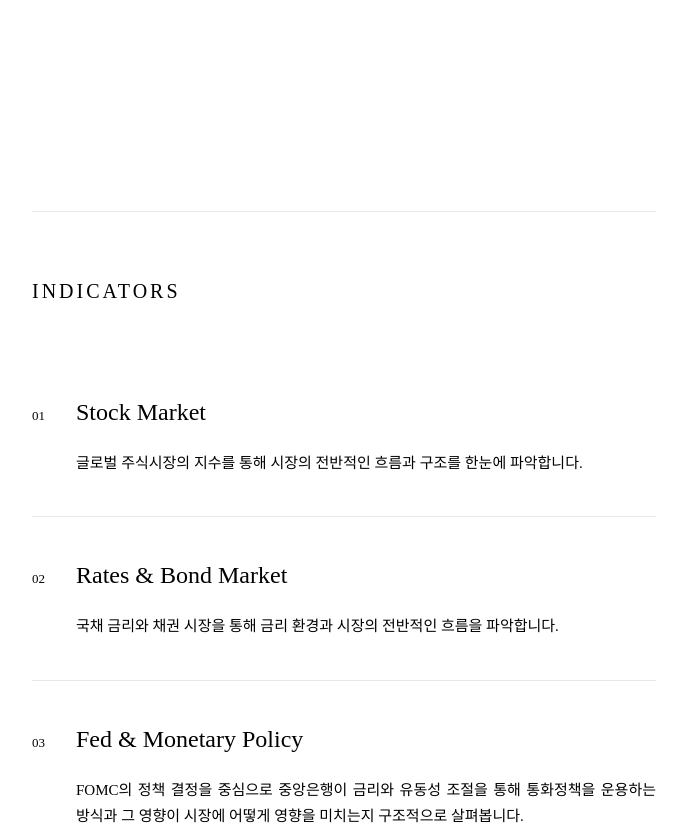
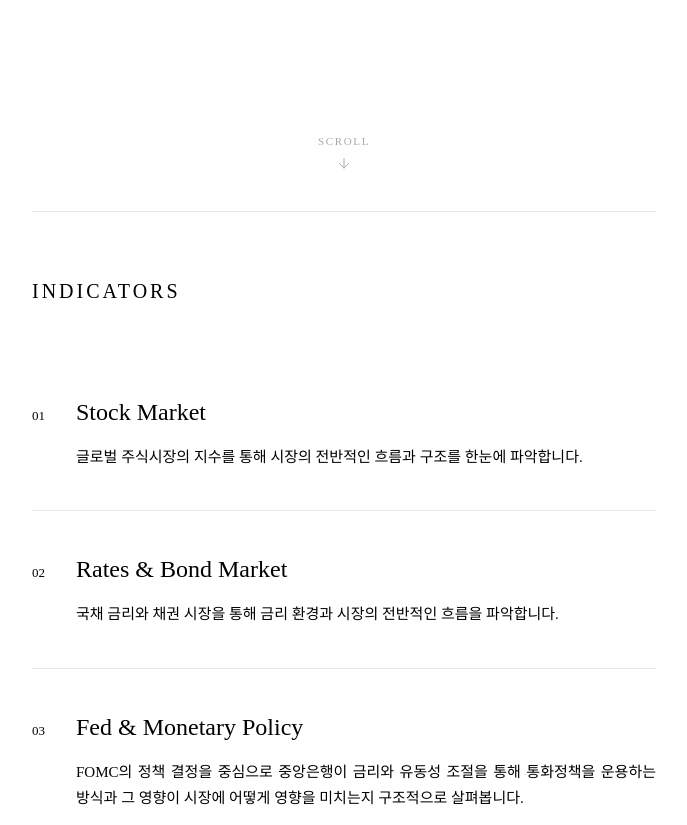
Before and after one commit to negamuster/yechanlee, a React (Vite) app: page / in a window 1280 px wide. Shown: the part 600-1425 px from the top of the page, without its empty margins (296-983 px from the left). Built offline with nearby package versions, Linux system fonts and the light colour scheme.

Commit message:
update home page

```diff
--- a/src/pages/00_Home.tsx
+++ b/src/pages/00_Home.tsx
@@ -37,25 +37,40 @@ export default function Home() {
   const navigate = useNavigate()
 
   return (
+    <>
+      <style>{`
+        @keyframes slideUp {
+          from { opacity: 0; transform: translateY(40px); }
+          to   { opacity: 1; transform: translateY(0); }
+        }
+        @keyframes bounce {
+          0%, 100% { transform: translateY(0); }
+          50%       { transform: translateY(8px); }
+        }
+        .slide-up-1 {
+          opacity: 0;
+          animation: slideUp 0.8s ease forwards 0.2s;
+        }
+        .slide-up-2 {
+          opacity: 0;
+          animation: slideUp 0.8s ease forwards 0.5s;
+        }
+        .scroll-arrow {
+          animation: bounce 2s ease-in-out infinite;
+        }
+      `}</style>
+
       <div style={{ backgroundColor: '#ffffff', color: '#000000', fontFamily: '"Times New Roman", Times, serif' }}>
 
         {/* ── NAV ── */}
         <nav style={{ padding: '32px 48px', display: 'flex', justifyContent: 'space-between', alignItems: 'center', borderBottom: '1px solid #e8e8e8' }}>
-        <span style={{ fontSize: '18px', fontWeight: '600', letterSpacing: '-0.01em', color: '#000000' }}>Anthracite</span>
-        <div style={{ display: 'flex', alignItems: 'center', gap: '20px', fontSize: '13px', color: '#000000' }}>
+          <span style={{ fontSize: '18px', fontWeight: '600', letterSpacing: '-0.01em' }}>Anthracite</span>
+          <div style={{ display: 'flex', alignItems: 'center', gap: '20px', fontSize: '13px' }}>
             <span>Contact</span>
-          <a
-            href="mailto:yechan030102@gmail.com"
-            style={{ color: '#000000', textDecoration: 'none', borderBottom: '1px solid #ccc' }}
-          >
+            <a href="mailto:yechan030102@gmail.com" style={{ color: '#000000', textDecoration: 'none', borderBottom: '1px solid #ccc' }}>
               yechan030102@gmail.com
             </a>
-          <a
-            href="https://www.linkedin.com/in/yechanlee030102"
-            target="_blank"
-            rel="noopener noreferrer"
-            style={{ color: '#000000', textDecoration: 'none', borderBottom: '1px solid #ccc' }}
-          >
+            <a href="https://www.linkedin.com/in/yechanlee030102" target="_blank" rel="noopener noreferrer" style={{ color: '#000000', textDecoration: 'none', borderBottom: '1px solid #ccc' }}>
               LinkedIn
             </a>
           </div>
@@ -70,8 +85,9 @@ export default function Home() {
           alignItems: 'center',
           textAlign: 'center',
           padding: '0 48px',
+          position: 'relative',
         }}>
-        <h1 style={{
+          <h1 className="slide-up-1" style={{
             fontSize: 'clamp(32px, 5vw, 60px)',
             lineHeight: '1.05',
             letterSpacing: '-0.02em',
@@ -82,14 +98,33 @@ export default function Home() {
           }}>
             Make Economics & Finance Easy
           </h1>
-        <p style={{ fontSize: '17px', lineHeight: '1.75', color: '#000000', maxWidth: '480px' }}>
+          <p className="slide-up-2" style={{ fontSize: '17px', lineHeight: '1.75', color: '#000000', maxWidth: '480px' }}>
             거시경제와 시장의 흐름을 누구나 접근하기 쉽게.
           </p>
+
+          {/* ── 스크롤 유도 화살표 ── */}
+          <div
+            className="scroll-arrow"
+            style={{
+              position: 'absolute',
+              bottom: '40px',
+              display: 'flex',
+              flexDirection: 'column',
+              alignItems: 'center',
+              gap: '6px',
+              cursor: 'pointer',
+            }}
+            onClick={() => window.scrollTo({ top: window.innerHeight, behavior: 'smooth' })}
+          >
+            <span style={{ fontSize: '11px', letterSpacing: '0.15em', textTransform: 'uppercase', color: '#aaa' }}>Scroll</span>
+            <svg width="16" height="16" viewBox="0 0 24 24" fill="none" stroke="#aaa" strokeWidth="1.5" strokeLinecap="round" strokeLinejoin="round">
+              <path d="M12 5v14M5 12l7 7 7-7"/>
+            </svg>
+          </div>
         </section>
 
         {/* ── INDICATORS ── */}
         <section style={{ maxWidth: '720px', margin: '0 auto', padding: '0 48px 160px' }}>
-
           <p style={{
             fontSize: '20px',
             letterSpacing: '0.15em',
@@ -119,11 +154,9 @@ export default function Home() {
                 <span style={{ fontSize: '13px', color: '#000000', minWidth: '24px' }}>
                   {item.num}
                 </span>
-              <div>
-                <p style={{ fontSize: '24px', fontWeight: '400', color: '#000000', marginBottom: '6px' }}>
+                <p style={{ fontSize: '24px', fontWeight: '400', color: '#000000' }}>
                   {item.title}
                 </p>
-              </div>
               </div>
               <p style={{ fontSize: '15px', lineHeight: '1.75', color: '#000000', paddingLeft: '44px', textAlign: 'justify', wordBreak: 'keep-all' }}>
                 {item.desc}
@@ -138,5 +171,6 @@ export default function Home() {
         </footer>
 
       </div>
+    </>
   )
 }
```
Lines whose indentation alone changed are shown as unchanged.
